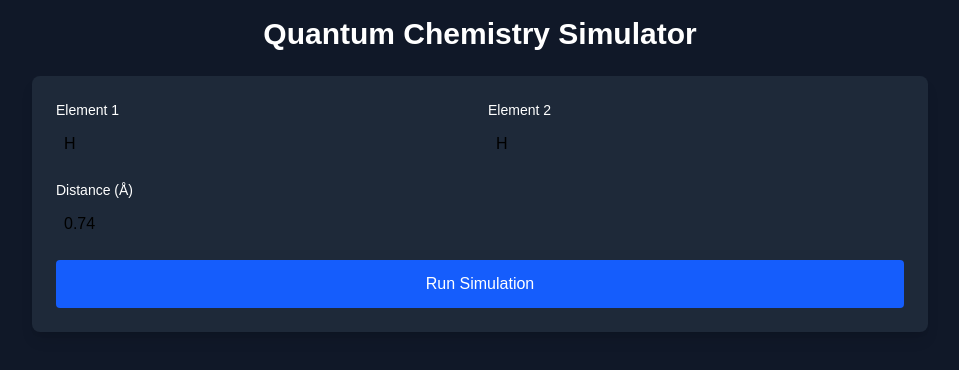
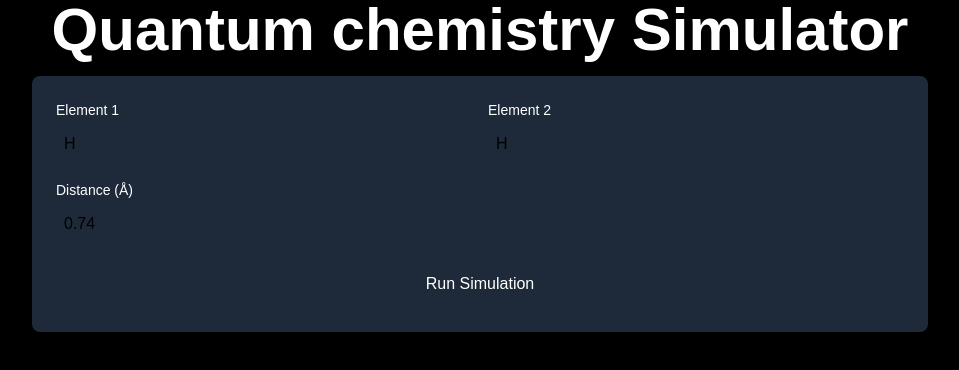
Before and after one commit to Mr-Rahul-Paul/quantum-sim--Hackathon-winner, a Next.js app: page /simulation in a window 1280 px wide. Shown: the top 370 px of the page, without its empty margins (160-1119 px from the left). Built offline with nearby package versions, Linux system fonts and the light colour scheme.

Commit message:
landing and list page design finalised

```diff
--- a/app/page.tsx
+++ b/app/page.tsx
@@ -66,7 +66,7 @@ export default function HomePage() {
 
           {/* Footer text */}
           <p className="text-gray-400 text-sm mt-8">
-            VQE simulation • HackIIIT • Team - Bytes  • <a className='underline ' href='https://github.com/Qiskit/textbook/blob/main/notebooks/ch-applications/vqe-molecules.ipynb '>Click here to read reaseach paper</a>
+            VQE simulation • HackIIIT • Team - Bytes  • <a className='no-underline hover:underline ' href='https://github.com/Qiskit/textbook/blob/main/notebooks/ch-applications/vqe-molecules.ipynb '>Click here to read reaseach paper 📃</a>
           </p>
         </div>
       </main>
--- a/app/simulation/page.tsx
+++ b/app/simulation/page.tsx
@@ -160,8 +160,10 @@ export default function Home() {
   };
 
   return (
-    <div className="flex flex-col items-center min-h-screen p-4 bg-gray-900 text-white">
-      <h1 className="text-3xl font-bold mb-6">Quantum Chemistry Simulator</h1>
+    <div className="flex flex-col items-center min-h-screen bg-black text-white relative overflow-hidden">
+        <h1 className="text-4xl md:text-6xl font-bold mb-4 ">
+            Quantum chemistry Simulator
+          </h1>
 
       <div className="w-full max-w-4xl space-y-6">
         {/* Input Form */}
@@ -200,7 +202,7 @@ export default function Home() {
           </div>
 
           <button
-            className={`w-full p-3 rounded font-medium ${loading ? "bg-blue-400" : "bg-blue-600 hover:bg-blue-500"
+            className={`w-full p-3 rounded font-medium ${loading ? "bg-grey-400" : "bg-grey-600 hover:bg-grey-500"
               }`}
             onClick={handleSimulate}
             disabled={loading}
```
